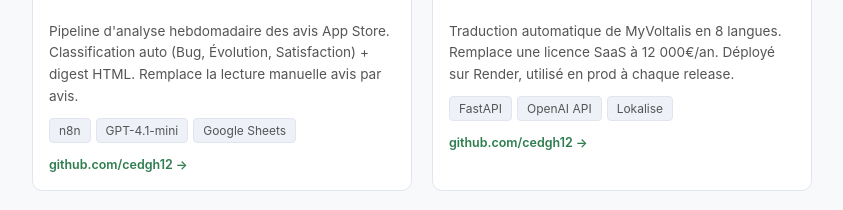
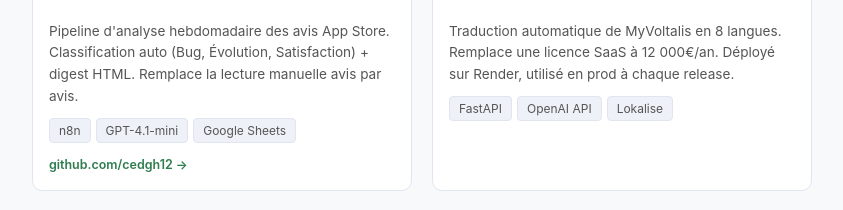
Before and after one commit to cedgh12/cedgh12.github.io, a plain HTML site: page index.html in a window 1280 px wide. Shown: the part 7200-7410 px from the top of the page, without its empty margins (228-1071 px from the left). Drawn offline with Linux system fonts and the light colour scheme.

Commit message:
Retrait du lien vers translation-auto (dépôt passé en privé)
Co-Authored-By: Claude Sonnet 5.5 <noreply@anthropic.com>
Claude-Session: https://claude.ai/code/session_017je1gvarppbWAjZbwA19De

```diff
--- a/index.html
+++ b/index.html
@@ -347,7 +347,6 @@
           <div class="ia-card-body">
             <p>Traduction automatique de MyVoltalis en 8 langues. Remplace une licence SaaS à 12 000€/an. Déployé sur Render, utilisé en prod à chaque release.</p>
             <div class="tags" style="margin-bottom:8px"><span class="tag">FastAPI</span><span class="tag">OpenAI API</span><span class="tag">Lokalise</span></div>
-            <a href="https://github.com/cedgh12/translation-auto" target="_blank">github.com/cedgh12 →</a>
           </div>
         </div>
 
```
